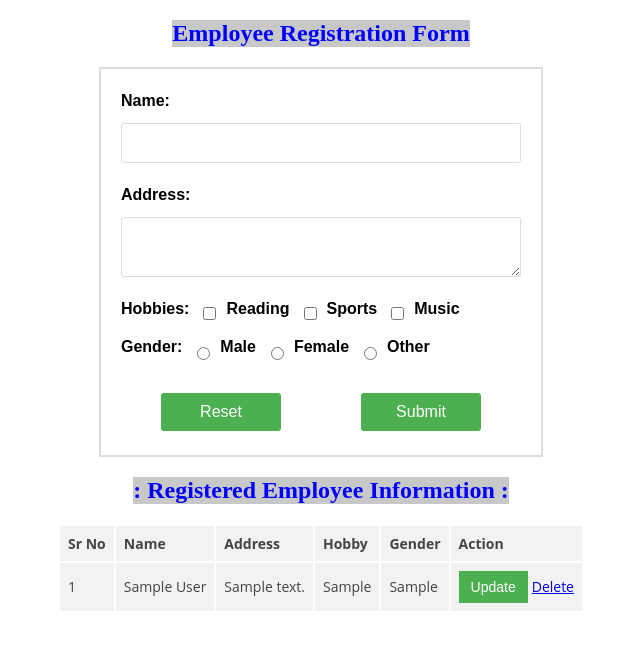
After one commit to indrapatel8/PHPBasic, a PHP site: page / in a window 1280 px wide. The commit adds this page. Shown: the top 650 px of the page, without its empty margins (319-959 px from the left). Run offline with PHP 8.4, Linux system fonts and the light colour scheme; tables that the repository leaves empty or names only in its code hold one stand-in row (values such as "Sample post").

Commit message:
MYSQL PHP CRUD Insert-Delete

```diff
--- a/mysql/db_op.php
+++ b/mysql/create.php
@@ -3,7 +3,7 @@ if(isset($_POST['submit'])){
     if($_POST['submit']=="Submit"){
 //        $_POST['name']
   //      $_POST['address']
-        // implode function will conver array to string with seprator
+        // implode function will convert array to string with seprator
         //implode(":", $_POST['hobbies']);
         //echo "<br/>".$_POST['gender'];
         mysqli_query($conn, "insert into employees (`ename`, `eaddress`, `hobby`, `gender`) values ('".$_POST['name']."','".$_POST['address']."','".implode(":", $_POST['hobbies'])."','".$_POST['gender']."')");
@@ -18,4 +18,3 @@ else{
         echo "Reset";
        }
 }
-?>
--- /dev/null
+++ b/mysql/delete.php
@@ -0,0 +1,10 @@
+<?php
+if(isset($_REQUEST['delid'])){
+    mysqli_query($conn, "delete from employees where eid = ".$_REQUEST['delid']);
+if(mysqli_affected_rows($conn)==1)
+        echo "<h3>Employee Information Deleted Succussfully</h3>";
+else{
+  echo "<h3 style='color:red;'>Something went wrong, Please try again: ".mysqli_error($conn)."</h3>";
+}
+}
+?>
--- /dev/null
+++ b/mysql/display.php
@@ -0,0 +1,28 @@
+
+<center><h2>: Registered Employee Information : </h2>
+<table>
+  <thead>
+    <tr>
+    <th>Sr No</th>
+    <th>Name</th>
+      <th>Address</th>
+      <th>Hobby</th>
+      <th>Gender</th>
+      <th>Action</th>
+    </tr>
+  </thead>
+  <tbody>
+
+<?php
+ $result = mysqli_query($conn, "select * from employees");
+ $count=1;
+ // <a href ='mysql_php_crud.php?id=".$field[0].">Delete</a></td>
+ while ($field = $result -> fetch_array(MYSQLI_NUM))
+    { echo "<tr><td>".$count++."</td><td>".$field[1]."</td><td>".$field[2]."</td><td>".$field[3]."</td><td>".$field[4]."</td><td><button class='action-btn'>Update</button><a href ='mysql_php_crud.php?delid=$field[0]'>Delete</a></td></tr>";
+    }
+mysqli_free_result($result);
+?>
+
+</tbody>
+</table>
+</center>
--- a/mysql/mysql_php_crud.php
+++ b/mysql/index.php
@@ -1,11 +1,13 @@
 <?php
 include_once('config.php');
-include_once('db_op.php');
+include_once('create.php');
+include_once('delete.php');
 ?>
 
 
 <!DOCTYPE html>
 <html>
+
 <head>
 	<title>Employee Registration Form</title>
 	<style>
@@ -53,8 +55,8 @@ include_once('db_op.php');
 			font-size: 16px;
 			cursor: pointer;
 			margin-top: 20px;
-			text-align:center;
-			margin-left:10px;
+			text-align: center;
+			margin-left: 10px;
 			display: block;
 			margin-left: auto;
 			margin-right: auto;
@@ -75,29 +77,82 @@ include_once('db_op.php');
 		.form-group label {
 			margin-right: 10px;
 		}
+
 		.form-group label {
 			margin-right: 10px;
 		}
 
-h3{
-	color:Green;
+		h3 {
+			color: Green;
 			width: fit-content;
 			position: absolute;
 			top: 50px;
 			right: 20px;
 			background-color: #C8C8C8;
 		}
+		h2 {
+			color: blue;
+			width: fit-content;
+			text-align: center;
+			background-color: #C8C8C8;
+		}
+
+
+/* Style for the rows */
+tr {
+    background-color: #f2f2f2;
+    border: 1px solid #ddd;
+    transition: background-color 0.3s ease-in-out;
+  }
+
+  /* Style for the font */
+  td, th {
+    font-family: "Open Sans", sans-serif;
+    font-size: 14px;
+    color: #444;
+    padding: 8px;
+    text-align: left;
+  }
+
+  /* Style for action buttons */
+  .action-btn {
+    background-color: #4CAF50;
+    border: none;
+    color: white;
+    padding: 8px 12px;
+    text-align: center;
+    text-decoration: none;
+    display: inline-block;
+    font-size: 14px;
+    margin-right: 4px;
+    cursor: pointer;
+  }
+
+  .action-btn:hover {
+    background-color: #3e8e41;
+  }
+
+  .delete-btn {
+    background-color: #f44336;
+  }
+
+  .delete-btn:hover {
+    background-color: #da190b;
+  }
 
 	</style>
 </head>
+
 <body>
-	<center><h2>Employee Registration Form</h2></center>
-	<form action="mysql_php_crud.php" method="POST">
+	<center>
+		<h2>Employee Registration Form</h2>
+	</center>
+	<form  action="index.php" method="POST">
 		<label for="name">Name:</label>
 		<input type="text" id="name" name="name" value="" required>
 
 		<label for="address">Address:</label>
-		<textarea id="address" name="address"  value="" required></textarea>
+		<textarea id="address" name="address" value="" required></textarea>
 
 		<div class="form-group">
 			<label for="hobbies">Hobbies:</label>
@@ -121,8 +176,14 @@ h3{
 
 		<div class="form-group">
 			<input type="submit" name="submit" value="Reset">
-			    <input type="submit"  name="submit" value="Submit">
+			<input type="submit" name="submit" value="Submit">
 		</div>
+
 	</form>
+	<?php
+	include_once('display.php');
+	?>
+
 </body>
+
 </html>
```
Lines whose indentation alone changed are shown as unchanged.
